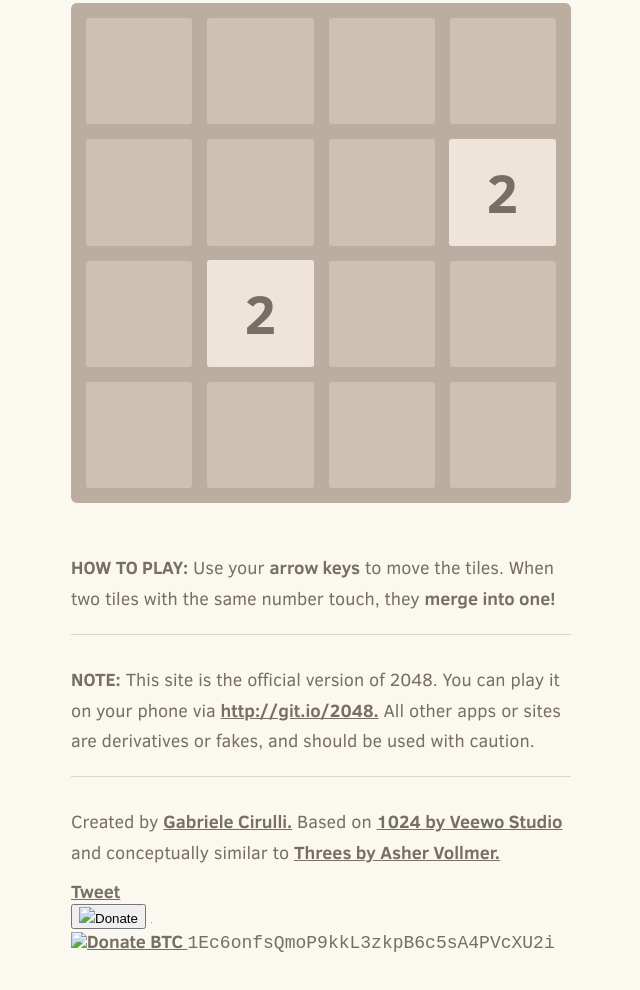
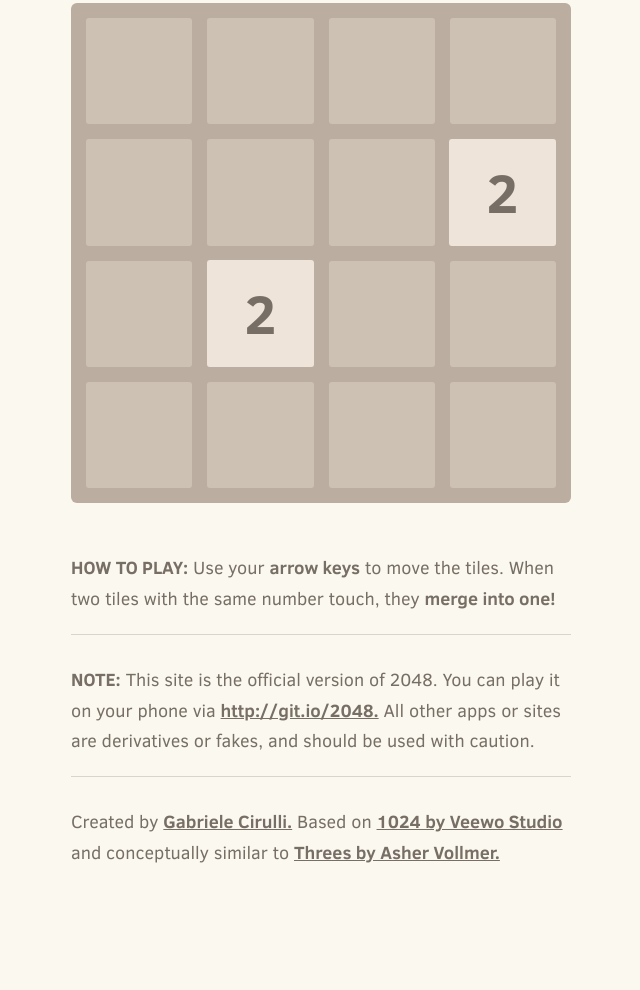
Before and after one commit to Ruhani059/Ruhani059.github.io, a plain HTML site: page index.html in a window 1280 px wide. Shown: the part 271-1261 px from the top of the page, without its empty margins (319-959 px from the left). After the commit the page ends 1220 px from the top, so only its background shows below. Drawn offline with Linux system fonts and the light colour scheme.

Commit message:
Publish First Website Ever in Git (This site is copied from https://gabrielecirulli.github.io/2048/ ) : Error solved...

```diff
--- a/index.html
+++ b/index.html
@@ -84,25 +84,6 @@
     Created by <a href="http://gabrielecirulli.com" target="_blank">Gabriele Cirulli.</a> Based on <a href="https://itunes.apple.com/us/app/1024!/id823499224" target="_blank">1024 by Veewo Studio</a> and conceptually similar to <a href="http://asherv.com/threes/" target="_blank">Threes by Asher Vollmer.</a>
     </p>
 
-    <div class="sharing">
-      <a href="https://twitter.com/share" class="twitter-share-button" data-text="Check out 2048, a game where you join numbers to score high! #2048game" data-via="gabrielecirulli" data-url="http://git.io/2048" data-counturl="http://gabrielecirulli.github.io/2048/">Tweet</a>
-      <script>!function(d,s,id){var js,fjs=d.getElementsByTagName(s)[0],p=/^http:/.test(d.location)?'http':'https';if(!d.getElementById(id)){js=d.createElement(s);js.id=id;js.src=p+'://platform.twitter.com/widgets.js';fjs.parentNode.insertBefore(js,fjs);}}(document, 'script', 'twitter-wjs');</script>
-
-      <form class="pp-donate" action="https://www.paypal.com/cgi-bin/webscr" method="post" target="_blank">
-        <input type="hidden" name="cmd" value="_s-xclick">
-        <input type="hidden" name="hosted_button_id" value="NVNPJLTBZ8AME">
-        <button name="submit"><img src="meta/icon_pp.svg">Donate</button>
-        <img alt="" border="0" src="https://www.paypalobjects.com/en_US/i/scr/pixel.gif" width="1" height="1">
-      </form>
-
-      <span class="btc-donate">
-        <a href="bitcoin:1Ec6onfsQmoP9kkL3zkpB6c5sA4PVcXU2i">
-          <img src="meta/icon_bitcoin.svg">Donate BTC
-        </a>
-        <span class="address"><code>1Ec6onfsQmoP9kkL3zkpB6c5sA4PVcXU2i</code></span>
-      </span>
-
-    </div>
   </div>
 
   <script src="js/bind_polyfill.js"></script>
```
